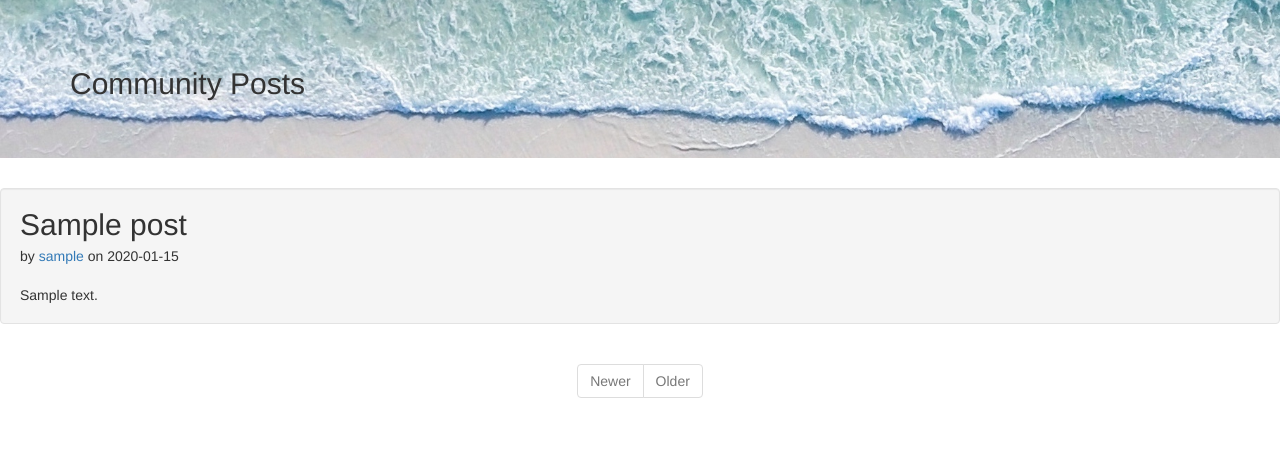
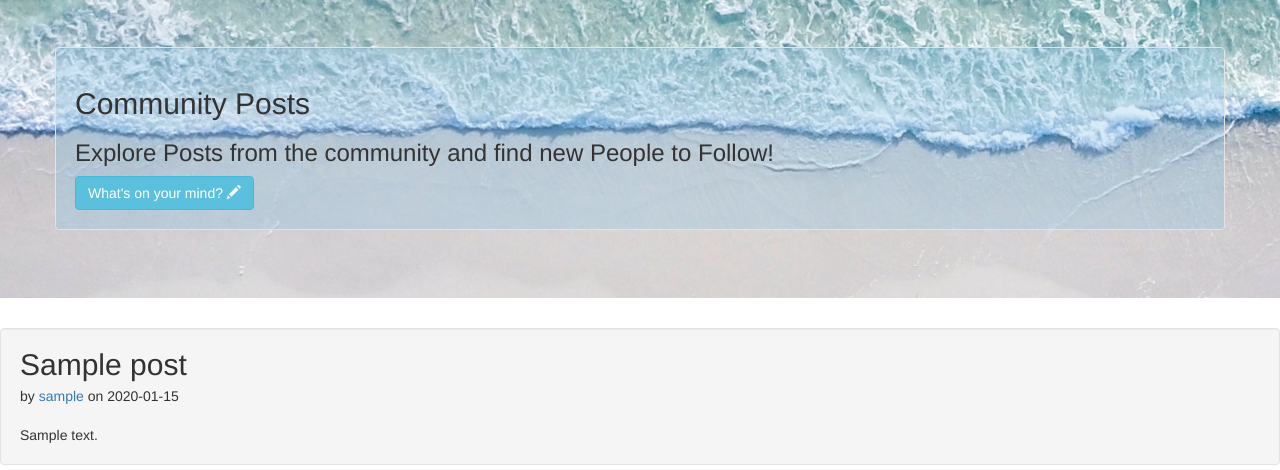
Before and after one commit to cmattey/surf_project, a Flask app: page /explore in a window 1280 px wide. Shown: the part 51-521 px from the top of the page. Run offline with Flask 2, Linux system fonts and the light colour scheme; tables that the repository leaves empty hold one stand-in row (values such as "Sample post"); some libraries are stand-ins or nearby versions.

Commit message:
Added prompt for empty feed

```diff
--- a/surf_app/blog.py
+++ b/surf_app/blog.py
@@ -17,6 +17,7 @@ def landing_page():
 
 
 @bp.route('/home')
+@login_required
 def index():
     page = request.args.get('page', 1, type=int)
     posts = g.user.get_followed_posts().paginate(
@@ -37,7 +38,7 @@ def explore():
     next_url = url_for('blog.index',page=posts.next_num) if posts.has_next else None
     prev_url = url_for('blog.index',page=posts.prev_num) if posts.has_prev else None
 
-    return render_template('blog/index.html', posts = posts.items,
+    return render_template('blog/explore.html', posts = posts.items,
         next_url = next_url, prev_url = prev_url)
 
 @bp.route('/create', methods=('GET','POST'))
--- a/surf_app/static/style_main.css
+++ b/surf_app/static/style_main.css
@@ -39,6 +39,11 @@ body {
 .support-header-text {
   color: black;
 }
+
+#jumbo-well {
+  background: rgba(137, 195, 233, 0.3)
+}
+
 /*
 .Absolute-Center {
   margin: auto;
--- a/surf_app/templates/blog/explore.html
+++ b/surf_app/templates/blog/explore.html
@@ -0,0 +1,46 @@
+{% extends 'base.html' %}
+
+{% block header %}
+
+{% endblock %}
+
+{% block content %}
+<div class="jumbotron jumbo-index">
+  <div class="container well" id="jumbo-well">
+    <h2 class="">Community Posts</h2>
+    <h3 class="">Explore Posts from the community and find new People to Follow!</h3>
+    <a class="btn btn-info" href="{{ url_for('blog.create') }}">What's on your mind?
+    <span class="glyphicon glyphicon-pencil" aria-hidden="true"></span></a>
+  </div>
+</div>
+
+
+  <div class="list-group">
+    {% for post in posts %}
+      <div class="well">
+
+          <h2 class="list-group-item-heading">{{ post['title'] }}</h2>
+          <div>by <a href="{{ url_for('user.user_profile',username=post.author['username']) }}">
+            {{ post.author['username'] }}</a> on {{ post['created'].strftime('%Y-%m-%d') }}
+            {% if g.user['id'] == post['author_id'] %}
+              <a class="action" href="{{ url_for('blog.update', id=post['id']) }}">Edit
+              <span class="glyphicon glyphicon-pencil" aria-hidden="true"></span></a>
+            {% endif %}</div><br>
+      <p class="list-group-item-text">{{ post['body'] }}</p>
+    </div>
+  </div>
+  {% endfor %}
+<nav class="text-center">
+  <ul class="pagination">
+    <li class="page-item {% if not prev_url %} disabled{% endif %}">
+      {% if prev_url %}<a href="{{ prev_url }}">Newer</a>{% else %}
+      <a>Newer</a>{% endif %}
+    </li>
+    <li class="page-item {% if not next_url %} disabled{% endif %}">
+      {% if next_url %}<a href="{{ next_url }}">Older</a>{% else %}
+      <a>Older</a>{% endif %}
+    </li>
+
+  </ul>
+</nav>
+{% endblock %}
--- a/surf_app/templates/blog/index.html
+++ b/surf_app/templates/blog/index.html
@@ -10,12 +10,12 @@
 
 {% block content %}
 <div class="jumbotron jumbo-index">
-  <div class="container">
+  <div class="container well" id="jumbo-well">
 
     {% if g.user %}
     <h2 class="">Your Feed {{g.user['username']}}</h2>
     <h3 class="">Stay updated in your network</h3>
-    <a class="action" href="{{ url_for('blog.create') }}">What's on your mind?
+    <a class="btn btn-info" href="{{ url_for('blog.create') }}">What's on your mind?
     <span class="glyphicon glyphicon-pencil" aria-hidden="true"></span></a>
     {% else %}
     <h2 class="display-1">Community Posts</h2>
@@ -25,6 +25,9 @@
 
 
   <div class="list-group">
+    {% if posts|length == 0 %}
+    <p class="well">Whoops, looks like you're not following anybody.<br>Head to the <b>Explore</b> page through the top bar and find new people to follow!</p>
+    {% endif %}
     {% for post in posts %}
       <div class="well">
 
```
Also changed, not shown: surf_app/templates/user/user_profile.html (+8 -2 lines).
